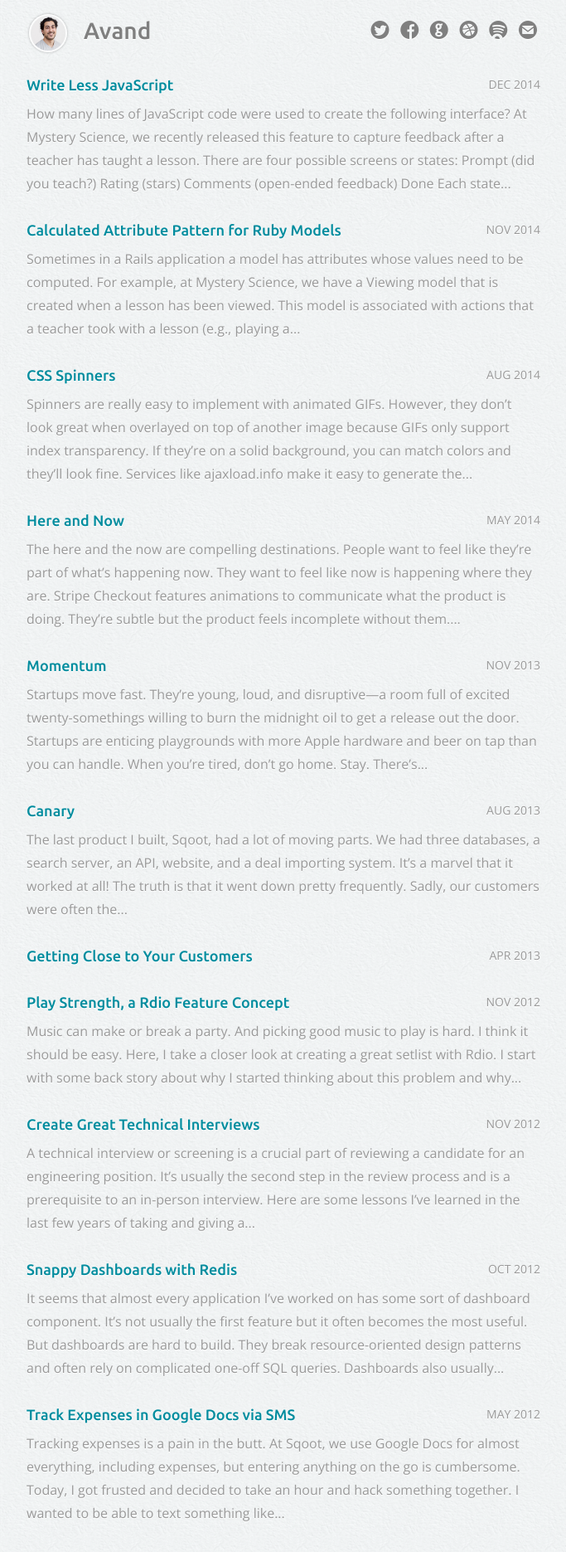
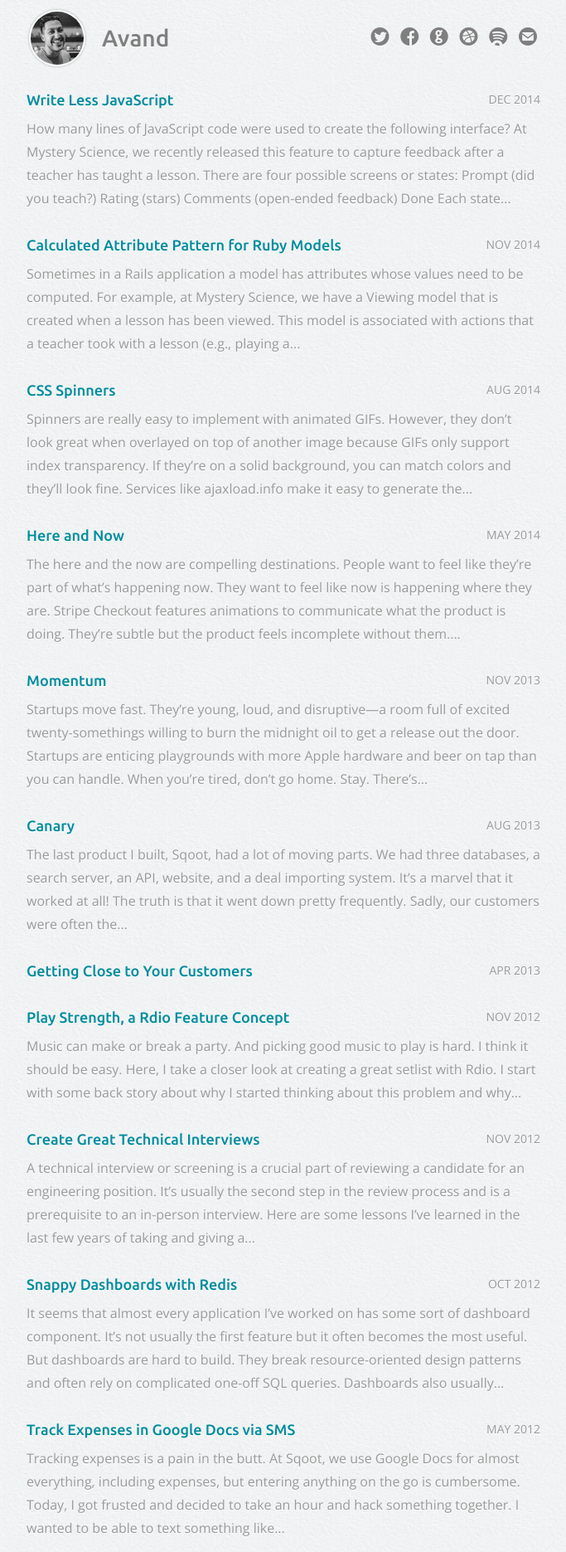
Before and after one commit to avand/avand.github.com, a Jekyll site: the page built from blog.html, in a window 1280 px wide. Shown: the top 1871 px of the page at 83% size, without its empty margins (298-981 px from the left). Built offline with Jekyll 4.4.1, drawn with Linux system fonts in a browser that asks for light colours.

Commit message:
New profile picture

```diff
--- a/_layouts/blog.html
+++ b/_layouts/blog.html
@@ -59,7 +59,7 @@ layout: default
     <div class="about-the-author">
       <div class="headshot">
         <a href="/">
-          <img src="/images/avand.jpg" height="200" width="200" />
+          <img src="/images/avand-2016-10.jpg" height="200" width="200" />
         </a>
       </div>
 
--- a/blog.html
+++ b/blog.html
@@ -10,7 +10,7 @@ title: Blog
 
       <a href="/">
         <div class="headshot">
-          <img src="/images/avand.jpg" width="42" height="42" />
+          <img src="/images/avand-2016-10.jpg" width="64" height="64" />
         </div>
 
         <span class="salutation ubuntu-500">
--- a/index.html
+++ b/index.html
@@ -6,7 +6,7 @@ layout: default
 <div class="homepage">
   <div class="left-column">
     <div class="headshot">
-      <img src="/images/avand.jpg" width="42" height="42" />
+      <img src="/images/avand-2016-10.jpg" width="42" height="42" />
     </div>
 
     <h1 class="salutation ubuntu-500">
--- a/resume/index.html
+++ b/resume/index.html
@@ -10,7 +10,7 @@ title: Resume
 
 <a href="/">
   <div class="headshot print-hide">
-    <img src="/images/avand.jpg" width="42" height="42" />
+    <img src="/images/avand-2016-10.jpg" width="42" height="42" />
   </div>
 
   <p class="salutation ubuntu-500">
--- a/stylesheets/screen.css
+++ b/stylesheets/screen.css
@@ -162,10 +162,13 @@ abbr {
   .blog-index .header {
     margin-bottom: 14px;
     padding: 14px 0; }
+    .blog-index .header .headshot {
+      margin-top: -2px; }
     .blog-index .header .headshot,
     .blog-index .header .headshot img {
-      height: 42px;
-      width:  42px; }
+
+      height: 64px;
+      width:  64px; }
     .blog-index .header .headshot {
       float: left;
       margin-right: 20px;
@@ -175,7 +178,7 @@ abbr {
       -moz-transition: color .6s linear;
       transition: color .6s linear;
       font-size: 28px;
-      line-height: 46px;
+      line-height: 64px;
       color: #7F7F7F; }
     .blog-index .header a:hover .salutation {
       -webkit-transition: color .2s linear;
@@ -185,8 +188,7 @@ abbr {
     .blog-index .header .links {
       float: right;
       font-size: 22px;
-      line-height: 42px;
-      margin-top: 3px; }
+      line-height: 64px; }
   .blog-index .post {
     clear: both;
     margin-bottom: 28px; }
```
Also changed, not shown: images/avand-2015-11.jpg (renamed from images/avand.jpg), images/avand-2016-10.jpg (added).
